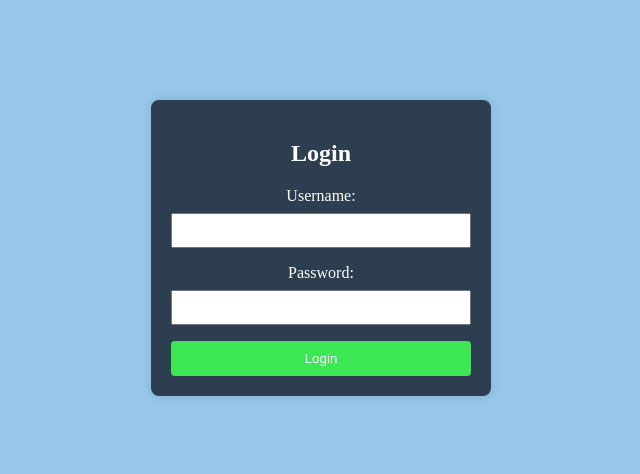
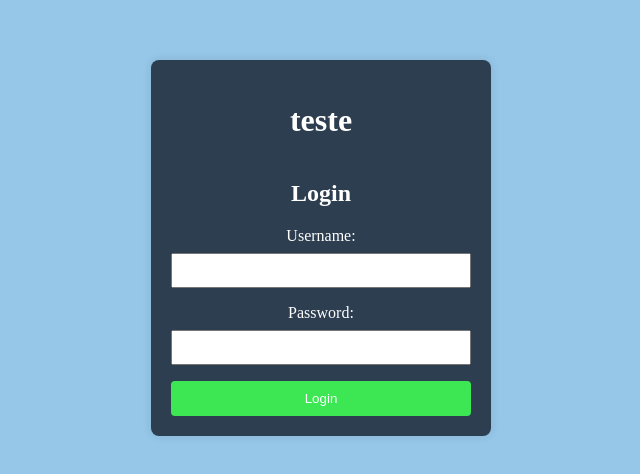
Before and after one commit to aleezzz/Projeto-DiariodeTarefas, a website: page web/index.html in a window 1280 px wide. Shown: the part 152-626 px from the top of the page, without its empty margins (319-959 px from the left). Drawn offline with Linux system fonts and the light colour scheme.

Commit message:
testando commit

```diff
--- a/web/index.html
+++ b/web/index.html
@@ -7,10 +7,12 @@
   <title>Your App</title>
 </head>
 <body>
+
   <div id="login-screen">
     <div class="overlay" id="overlay">
       <div class="popup">
         <form id="login-form">
+          <H1>teste</H1>
           <h2>Login</h2>
           <label for="username">Username:</label>
           <input type="text" id="username" name="username" required>
```
